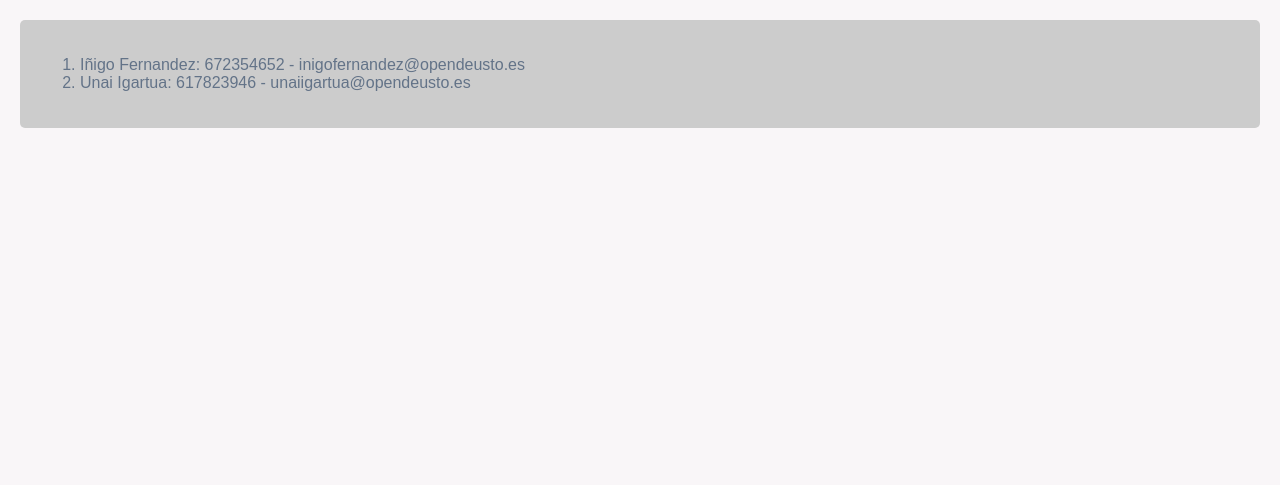
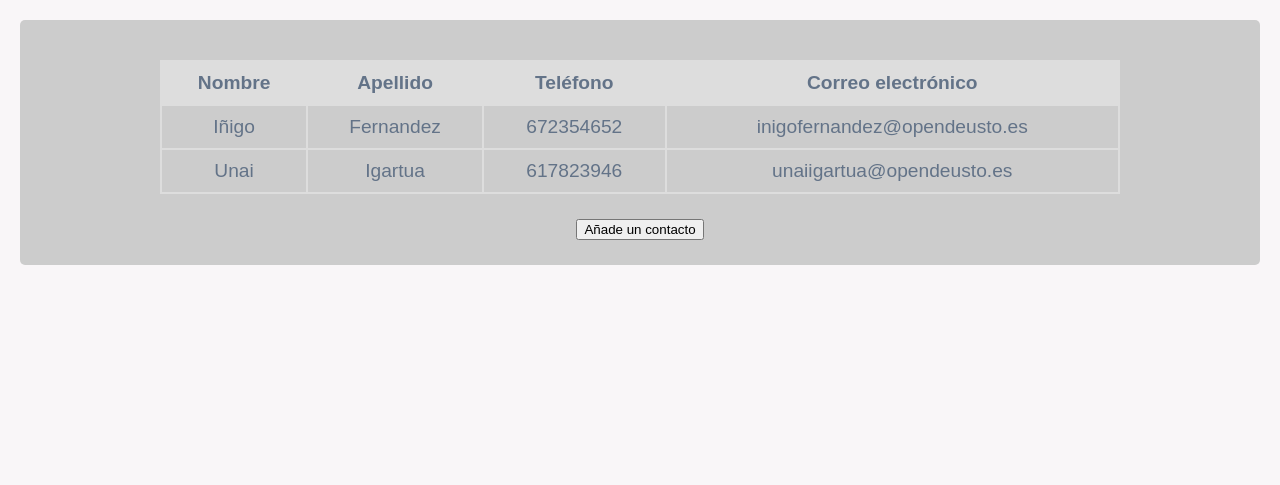
Before and after one commit to INIGO-7/IWebOutfitShowroom, a Django app: page /contactos in a window 1280 px wide. Shown: the part 196-681 px from the top of the page. Run offline with Django 4.2, Linux system fonts and the light colour scheme; data comes from the database, SQL or seed files in the repository.

Commit message:
Contact agenda display can be edited with Vue

```diff
--- a/OutfitShowroom/appOutfitShowroom/static/css/estilos.css
+++ b/OutfitShowroom/appOutfitShowroom/static/css/estilos.css
@@ -172,6 +172,35 @@
   background-color: var(--secondary-off-color);
 }
 
+/* contacts SPA content */
+
+.contact-table {
+  width: 80%;
+  margin: 20px auto;
+  border-collapse: collapse;
+  font-size: 1.2em;
+}
+
+.contact-table th {
+  background-color: var(--secondary-off-color);
+}
+
+.contact-table th, .contact-table td {
+  border: 2px solid var(--secondary-off-color);
+  padding: 10px;
+  text-align: center;
+}
+
+.contact-buttons {
+  text-align: center; /* Center aligns the content */
+  margin-top: 20px; /* Adds some space above the buttons */
+}
+
+.contact-buttons button {
+  margin: 5px; /* Adds space around each button */
+}
+
+
 /*-------------------- FOOTER CONTENT --------------------*/
 
 footer {
--- a/OutfitShowroom/appOutfitShowroom/templates/base.html
+++ b/OutfitShowroom/appOutfitShowroom/templates/base.html
@@ -7,6 +7,7 @@
         <link rel="stylesheet" href="{% static 'css/estilos.css' %}">
         <link rel="shortcut icon" type="image/png" href="{% static 'favicon.ico' %}"/>
         <title>{{ titulo_pagina }}</title>
+        <script src="https://cdn.jsdelivr.net/npm/vue/dist/vue.js"></script>
     </head>
     <body>
         <header>
--- a/OutfitShowroom/appOutfitShowroom/templates/contactos.html
+++ b/OutfitShowroom/appOutfitShowroom/templates/contactos.html
@@ -3,14 +3,76 @@
 {% load i18n %}
 {% block contenido %}
 
-{% if contactos %}
-    <ol>
-        {% for c in contactos %}
-            <li>{{ c.nombre }} {{ c.apellido }}: {{ c.telefono }} - {{ c.email }}</li>
-        {% endfor %}
-    </ol>
-{% else %}
-    <p>{% trans "No hay ningún contacto guardado." %}</p>
-{% endif %}
+<div id="app">
+    {% verbatim %}
+        <p>{{ message }}</p>
+    {% endverbatim %}
+    <table class="contact-table">
+        <thead>
+            <tr>
+                <th>{% trans "Nombre" %}</th>
+                <th>{% trans "Apellido" %}</th>
+                <th>{% trans "Teléfono" %}</th>
+                <th>{% trans "Correo electrónico" %}</th>
+            </tr>
+        </thead>
+        {% verbatim %}
+        <tbody>
+            <tr v-for="contact in contacts">
+                <td>{{ contact.nombre }}</td>
+                <td>{{ contact.apellido }}</td>
+                <td>{{ contact.telefono }}</td>
+                <td>{{ contact.email }}</td>
+            </tr>
+            <tr v-if="addContactMode">
+                <td><input type="text" v-model="newContact.nombre" /></td>
+                <td><input type="text" v-model="newContact.apellido" /></td>
+                <td><input type="text" v-model="newContact.telefono" /></td>
+                <td><input type="text" v-model="newContact.email" /></td>
+            </tr>
+        </tbody>
+        {% endverbatim %}
+    </table>
+    <div class="contact-buttons">
+        <div v-if="addContactMode">
+            <button @click="addContact">{% trans "Guardar" %}</button>
+            <button @click="toggleContactMode">{% trans "Cancelar" %}</button>
+        </div>
+        <div v-else>
+            <button @click="toggleContactMode">{% trans "Añade un contacto" %}</button>
+        </div>
+    </div>
+</div>
+
+<script type="text/javascript">
+    var contactsFromDjango = {{ contacts_json|safe }};
+    new Vue({
+        el: "#app",
+        data: {
+            contacts: contactsFromDjango,
+            addContactMode: false,
+            language: document.getElementById('language-input'),
+            newContact: {
+                nombre: '',
+                apellido: '',
+                telefono: '',
+                email: ''
+            }
+        },
+        methods: {
+            addContact() {
+                // Ideally, send a request to the server to save the new contact
+                // and only add to the local list on a successful response.
+                this.contacts.push(Object.assign({}, this.newContact));
+                this.toggleContactMode();
+            },
+
+            toggleContactMode() {
+                this.newContact = { nombre: '', apellido: '', telefono: '', email: '' }; // Reset the new contact
+                this.addContactMode = !this.addContactMode;
+            }
+        }
+    });
+</script>
 
 {% endblock %}
--- a/OutfitShowroom/appOutfitShowroom/views.py
+++ b/OutfitShowroom/appOutfitShowroom/views.py
@@ -2,6 +2,8 @@
 from .models import Outfit, Estilo, Ocasion, Contacto
 from django.http import HttpResponse, Http404
 from django.db.models import Max
+from django.core.serializers import serialize
+import json
 
 
 def index(request):
@@ -45,12 +47,18 @@
 	return render(request, 'outfits.html', context)
 
 def contactos(request):
-	contactos = get_list_or_404(Contacto.objects.all())
+	contacts = get_list_or_404(Contacto.objects.all())
+
+	data = serialize('json', contacts)
+	data = json.loads(data)
+
+	contacts_json = json.dumps([item['fields'] for item in data])
 
 	context = {
 		'titulo_pagina': 'Contactos',
-		'contactos': contactos
+		'contacts_json': contacts_json
 	}
+
 	return render(request, 'contactos.html', context)
 
 #devuelve los datos de un outfit, ocasion o estilo
```
